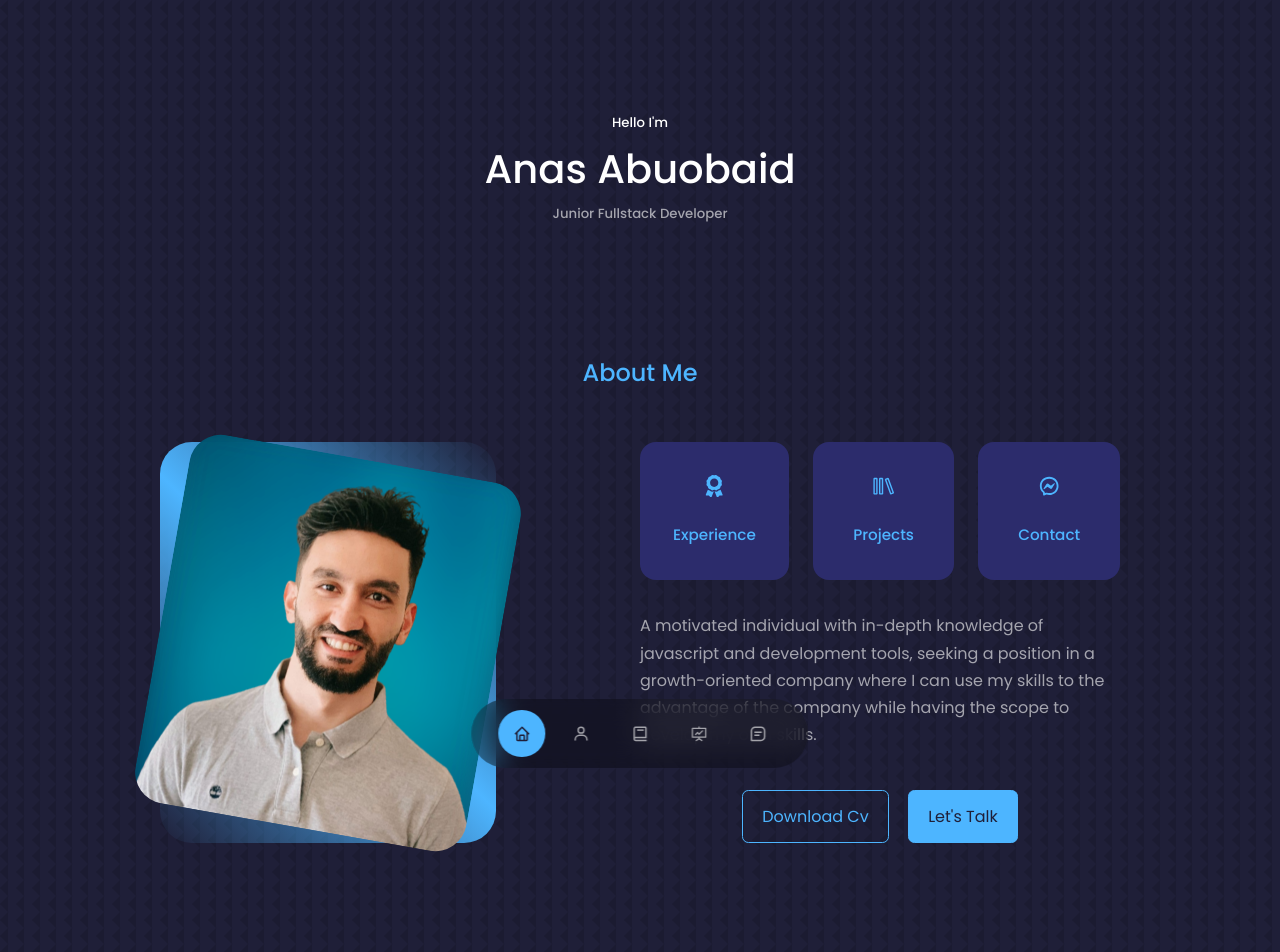
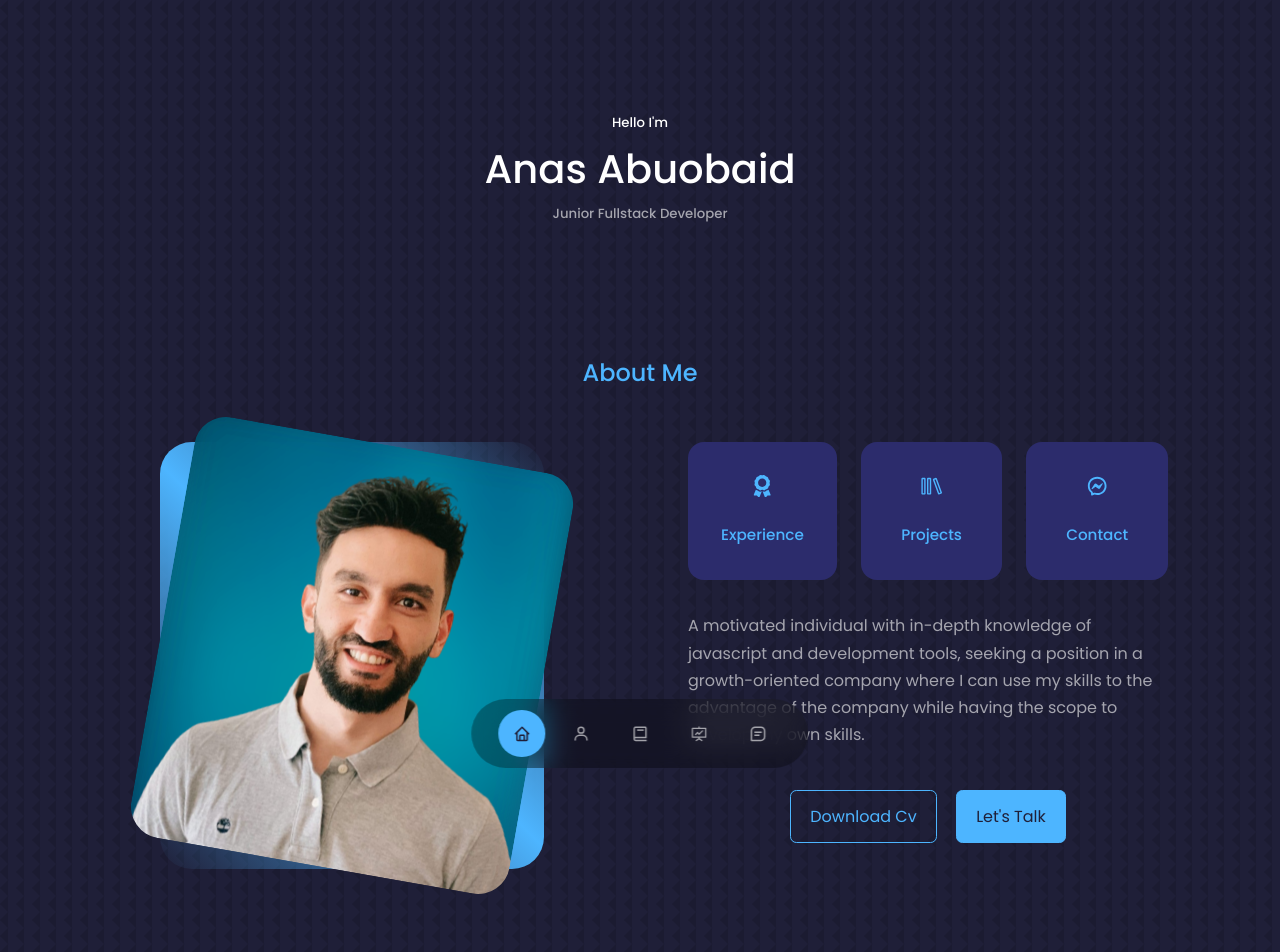
Before and after one commit to abuobaid9/css-practice, a React (Create React App) app: page / in a window 1280 px wide. Shown: the top 952 px of the page. Built offline with nearby package versions, Linux system fonts and the light colour scheme.

Commit message:
edit about me photo

```diff
--- a/src/components/about/about.css
+++ b/src/components/about/about.css
@@ -1,6 +1,6 @@
 .about__container {
     display: grid;
-    grid-template-columns: 35% 50%;
+    grid-template-columns: 40% 50%;
     gap: 15%;
 }
 
@@ -14,6 +14,7 @@
 }
 
 .abour__me-image{
+
     border-radius: 2rem;
     overflow: hidden;
     transform: rotate(10deg);
```
